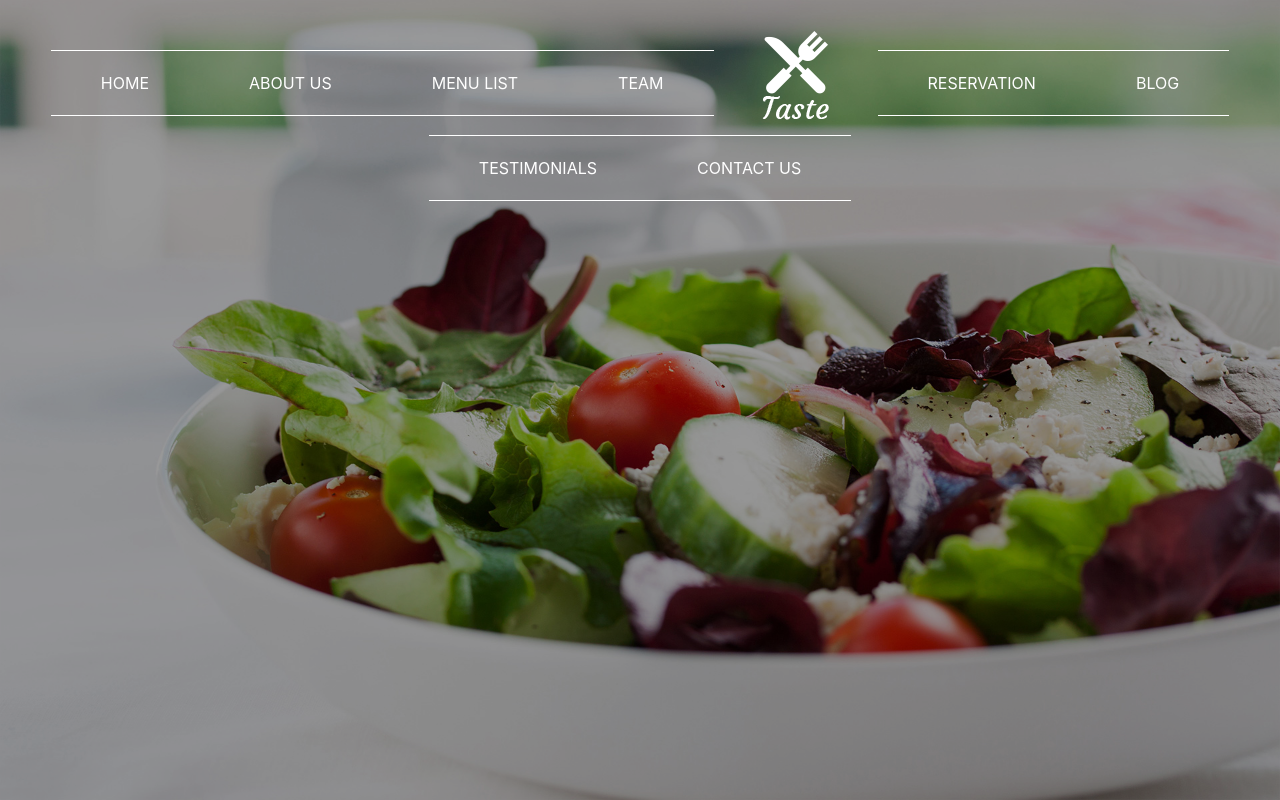
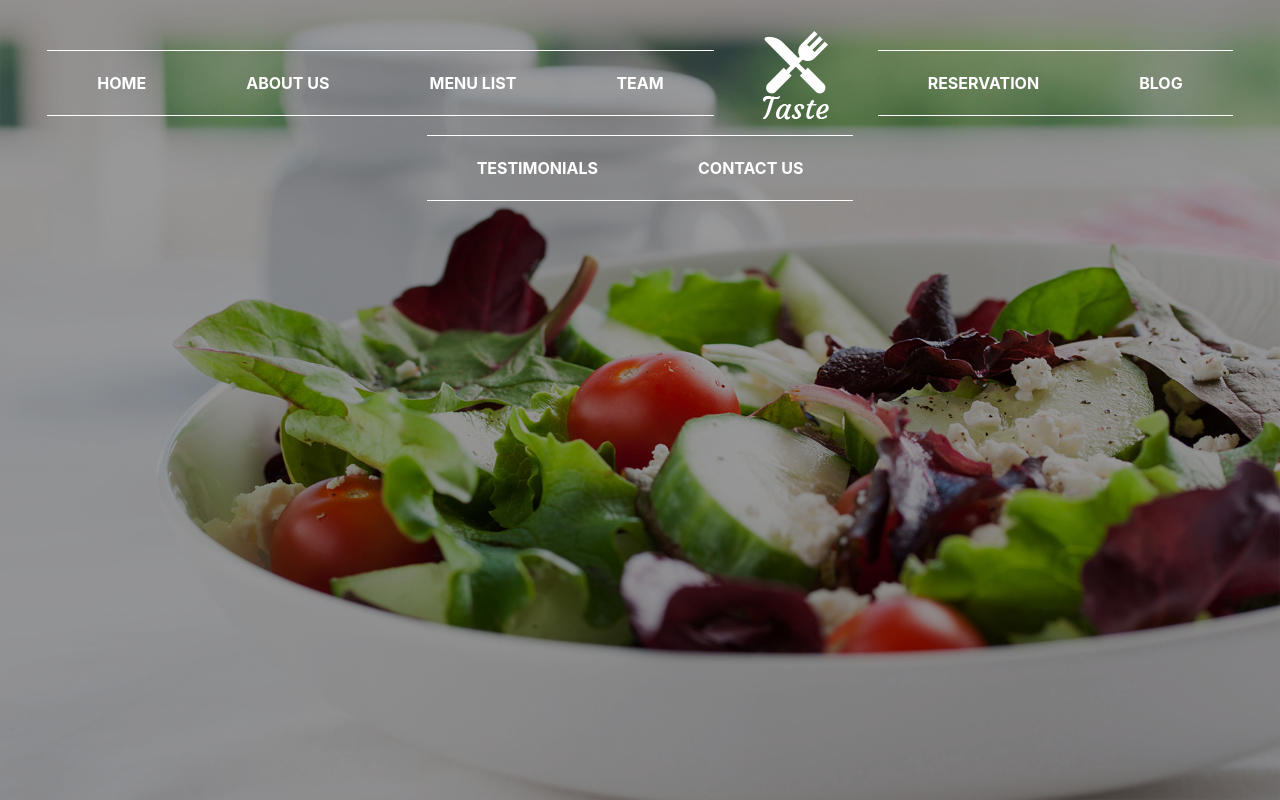
Before and after one commit to FannyHunin/siteDuChef, a website: page index.html in a window 1280 px wide. Drawn offline with nearby package versions, Linux system fonts and the light colour scheme.

Commit message:
liens navbar bold

```diff
--- a/src/scss/modules/_header+navbar.scss
+++ b/src/scss/modules/_header+navbar.scss
@@ -39,7 +39,7 @@ body {
 
                 .nav-item {
                     .nav-link {
-
+                        font-weight: bolder;
                         color: white;
                         padding-top: 20px;
                         padding-bottom: 20px;
```
Also changed, not shown: public/css/app.css, 1 other file.
